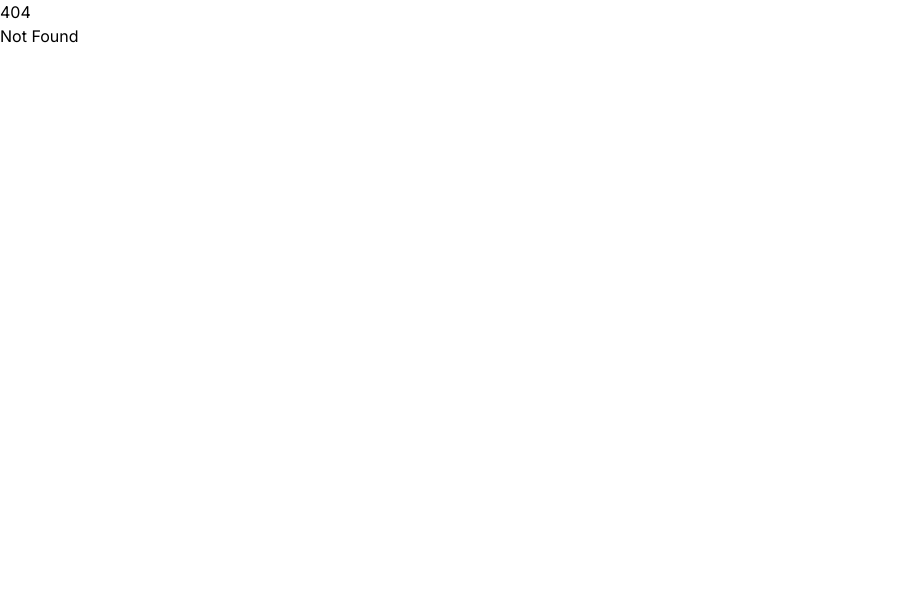
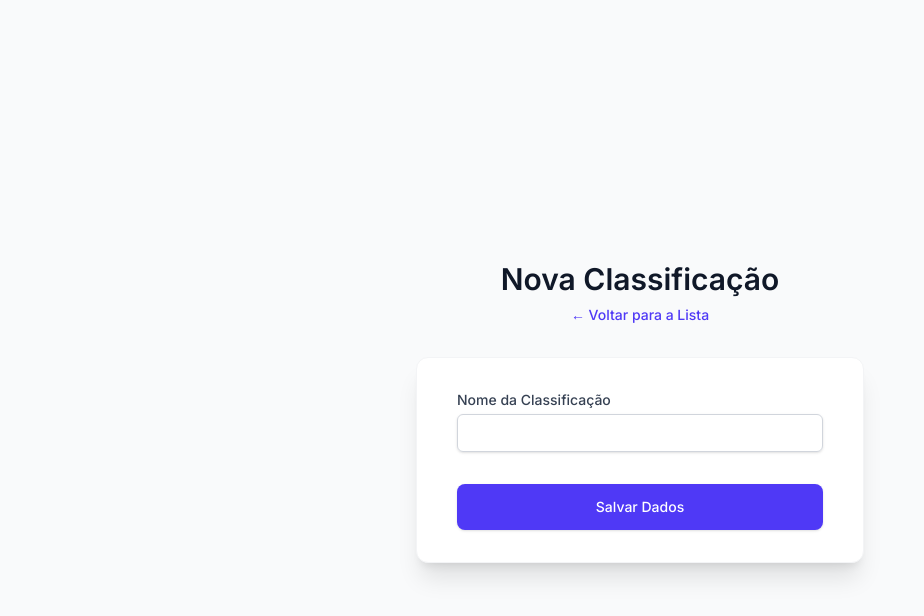
Before and after one commit to eukaualima/capsula-2, a SvelteKit app: page /classificacoes/novo in a window 1280 px wide. Before the commit this address had no page. Shown: the top 616 px of the page, without its empty margins (0-924 px from the left). Built offline with nearby package versions, Linux system fonts and the light colour scheme.

Commit message:
criação dos arquivos com TODO para classificações

```diff
--- a/src/routes/classificacoes/+page.svelte
+++ b/src/routes/classificacoes/+page.svelte
@@ -0,0 +1,50 @@
+<script>
+    import { enhance } from '$app/forms';
+    import { invalidateAll } from '$app/navigation';
+
+    export let data;
+
+    // TODO: Criar variáveis de estado para o Modal (ex: modalAberto, idParaExcluir)
+
+    // TODO: Criar funções para manipular o Modal (abrirModal e fecharModal)
+
+    // TODO (Extra): Criar função para fechar o modal caso o usuário aperte a tecla "Escape(ESC)"
+</script>
+
+<div class="h-full py-10 px-4 sm:px-6 lg:px-8 bg-gray-50 min-h-screen">
+    <div class="max-w-7xl mx-auto">
+
+        <div class="md:flex md:items-center md:justify-between mb-8">
+            <div class="flex-1 min-w-0">
+                <h2 class="text-2xl font-bold leading-7 text-gray-900 sm:text-3xl sm:truncate">
+                    Gestão de Classificações
+                </h2>
+                <p class="mt-1 text-sm text-gray-500">
+                    Gerencie os tipos e categorias do sistema.
+                </p>
+            </div>
+            <div class="mt-4 flex md:mt-0 md:ml-4">
+                <a href="#" class="inline-flex items-center px-4 py-2 border border-transparent rounded-md shadow-sm text-sm font-medium text-white bg-indigo-600 hover:bg-indigo-700 focus:outline-none transition-all">
+                    Nova Classificação
+                </a>
+            </div>
+        </div>
+
+        <div class="bg-white shadow-xl rounded-lg overflow-hidden border border-gray-100">
+            <div class="p-6">
+                <table class="w-full text-sm text-left text-gray-500">
+                    <thead class="text-xs text-gray-700 uppercase bg-gray-50">
+                        <tr>
+                            <th scope="col" class="px-6 py-3 rounded-tl-lg">ID</th>
+                            <th scope="col" class="px-6 py-3">Nome da Classificação</th>
+                            <th scope="col" class="px-6 py-3 text-center rounded-tr-lg">Ações</th>
+                        </tr>
+                    </thead>
+                    <tbody>
+                        </tbody>
+                </table>
+            </div>
+        </div>
+    </div>
+
+    </div>
--- /dev/null
+++ b/src/routes/classificacoes/novo/+page.server.js
@@ -0,0 +1,28 @@
+// TODO: Importar 'fail' e 'redirect' do '@sveltejs/kit'
+// TODO: Importar ClassificacaoDAO e ClassificacaoModel
+
+export const actions = {
+    default: async ({ request }) => {
+        // TODO: Extrair os dados do formulário
+        // 1. Obtenha o formData da requisição.
+        // 2. Extraia o campo 'nome'.
+
+        // TODO: Preparar a inserção no banco
+        // 1. Instancie o ClassificacaoDAO.
+
+        try {
+            // TODO: Criar o modelo e salvar
+            // 1. Crie uma nova instância de ClassificacaoModel.
+            // Dica: O construtor recebe (id, nome). Como é uma criação, o ID pode ser nulo.
+            // 2. Chame o método do DAO para criar passando o modelo.
+        }
+        catch (erro) {
+            // TODO: Tratamento de erro
+            // Retorne um fail(400) contendo a mensagem de erro e os valores (values)
+            // que o usuário digitou, para que a tela não seja apagada.
+        }
+
+        // TODO: Redirecionamento
+        // Faça o redirecionamento (throw redirect) para a rota '/classificacoes'
+    }
+};
--- /dev/null
+++ b/src/routes/classificacoes/novo/+page.svelte
@@ -0,0 +1,35 @@
+<script>
+    import { enhance } from '$app/forms';
+
+    // TODO: Declarar a variável que recebe os retornos de erro da action (ex: export let form)
+</script>
+
+<div class="h-full flex flex-col justify-center py-12 sm:px-6 lg:px-8 bg-gray-50 min-h-screen">
+    <div class="sm:mx-auto sm:w-full sm:max-w-md">
+        <h2 class="mt-6 text-center text-3xl font-extrabold text-gray-900">Nova Classificação</h2>
+        <p class="mt-2 text-center text-sm">
+            <a href="/classificacoes" class="font-medium text-indigo-600 hover:text-indigo-500">&larr; Voltar para a Lista</a>
+        </p>
+    </div>
+
+    <div class="mt-8 sm:mx-auto sm:w-full sm:max-w-md">
+        <div class="bg-white py-8 px-4 shadow-xl sm:rounded-xl sm:px-10 border border-gray-100">
+
+            <form class="space-y-6">
+                <div>
+                    <label for="nome" class="block text-sm font-medium text-gray-700">Nome da Classificação</label>
+                    <div class="mt-1">
+                        <input type="text" id="nome" required
+                            class="appearance-none block w-full px-3 py-2 border border-gray-300 rounded-md shadow-sm focus:outline-none focus:ring-indigo-500 focus:border-indigo-500 sm:text-sm">
+                    </div>
+                </div>
+
+                <div class="pt-2">
+                    <button type="submit" class="w-full flex justify-center py-3 px-4 border border-transparent rounded-lg shadow-sm text-sm font-medium text-white bg-indigo-600 hover:bg-indigo-700 focus:outline-none transition-all">
+                        Salvar Dados
+                    </button>
+                </div>
+            </form>
+        </div>
+    </div>
+</div>
```
